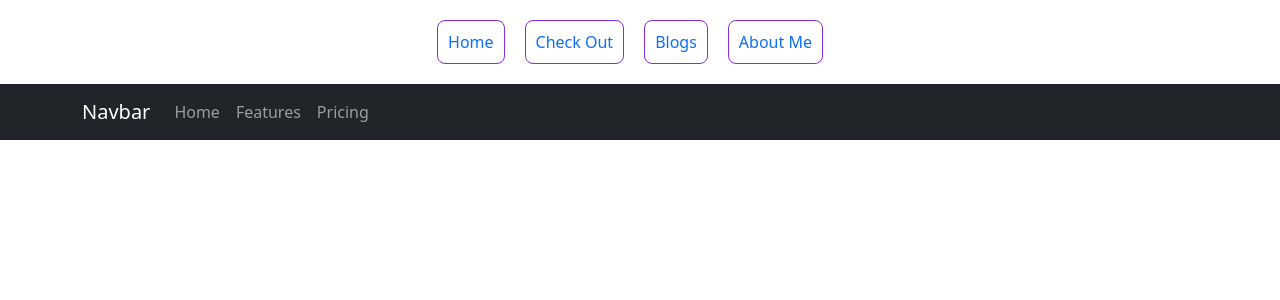
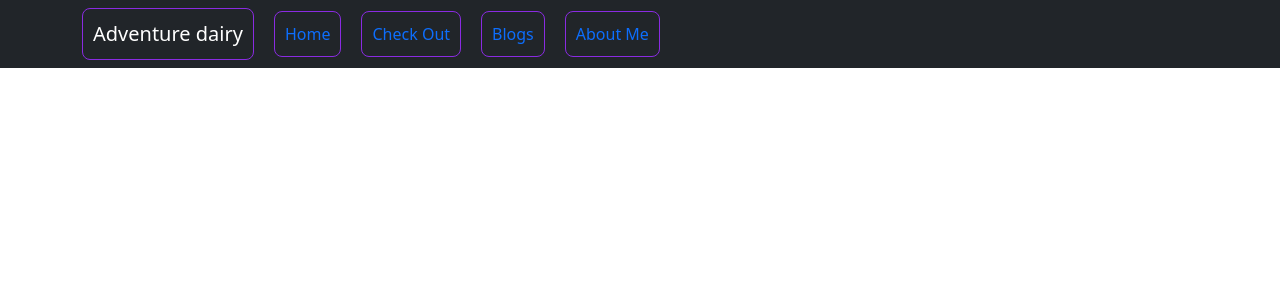
Before and after one commit to Md-Istiaq/Advanture-Dairy, a React (Create React App) app: page /blogs in a window 1280 px wide. Shown: the top 300 px of the page. Built offline with nearby package versions, Linux system fonts and the light colour scheme.

Commit message:
header updated

```diff
--- a/src/Component/Blogs/Blogs.js
+++ b/src/Component/Blogs/Blogs.js
@@ -1,19 +1,8 @@
 import React from 'react';
-import { Container, Nav, Navbar } from 'react-bootstrap';
 
 const Blogs = () => {
     return (
         <div>
-              <Navbar bg="dark" variant="dark">
-    <Container>
-    <Navbar.Brand href="#home">Navbar</Navbar.Brand>
-    <Nav className="me-auto">
-      <Nav.Link href="#home">Home</Nav.Link>
-      <Nav.Link href="#features">Features</Nav.Link>
-      <Nav.Link href="#pricing">Pricing</Nav.Link>
-    </Nav>
-    </Container>
-  </Navbar>
         </div>
     );
 };
--- a/src/Component/Header/Header.css
+++ b/src/Component/Header/Header.css
@@ -1,14 +1,11 @@
-.header :link{
+.header nav :link{
   text-decoration: none;
   margin-right: 20px;
   padding: 10px;
   border: 1px solid blueviolet;
   border-radius: 8px;
 }
-.header{
-    margin: 30px;
+.header :link:hover{
+    color: rgb(18, 10, 0);
+    background-color: bisque;
 }
-.header :link:hover{
-    background-color: blueviolet;
-    color: bisque;
-}
--- a/src/Component/Header/Header.js
+++ b/src/Component/Header/Header.js
@@ -1,13 +1,21 @@
 import React from 'react';
+import { Container, Nav, Navbar } from 'react-bootstrap';
 import { Link } from 'react-router-dom';
 import './Header.css'
 const Header = () => {
     return (
      <div className='header'>
-     <Link to="/home">Home</Link>
+      <Navbar bg="dark" variant="dark">
+    <Container>
+    <Navbar.Brand href="/">Adventure dairy</Navbar.Brand>
+    <Nav className="me-auto">
+    <Link to="/home">Home</Link>
      <Link to="/checkout">Check Out</Link>
      <Link to="/blogs">Blogs</Link>
      <Link to="/aboutme">About Me</Link>
+    </Nav>
+    </Container>
+  </Navbar>
      </div>
     );
 };
```
